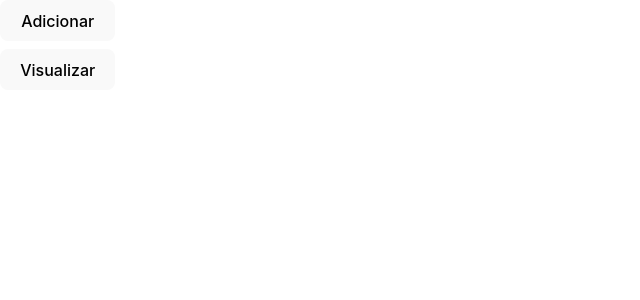
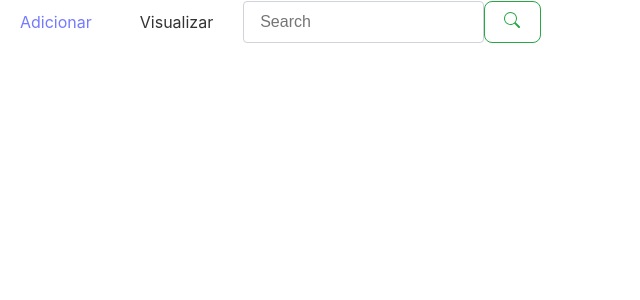
Before and after one commit to NicollasLuz/ContactManagement, a React (Vite) app: page / in a window 1280 px wide. Shown: the top 300 px of the page, without its empty margins (0-640 px from the left). Built offline with nearby package versions, Linux system fonts and the light colour scheme.

Commit message:
add Nav Bar

```diff
--- a/package.json
+++ b/package.json
@@ -10,6 +10,7 @@
     "preview": "vite preview"
   },
   "dependencies": {
+    "bootstrap": "^5.3.3",
     "contactmanager": "file:",
     "react": "^18.3.1",
     "react-dom": "^18.3.1"
--- a/src/App.css
+++ b/src/App.css
@@ -55,7 +55,6 @@
 
   .tab {
     display: flex;
-    flex-direction: column;
     gap: 0.5em;
 }
 
--- a/src/App.jsx
+++ b/src/App.jsx
@@ -1,14 +1,14 @@
 import './App.css';
 import addContactForm from './addContactForm';
-
+import Navbar from './NavBar'; // Import the Navbar component
 
 function App() {
-
   return (
     <>
+      <Navbar />
       {addContactForm(addContactForm)}
     </>
   )
 }
 
-export default App
+export default App;
--- /dev/null
+++ b/src/NavBar.jsx
@@ -0,0 +1,34 @@
+import './Navbar.css';
+import Tab from './Tab';
+
+function Navbar() {
+  return (
+    <div className="collapse navbar-collapse" id="navbarSupportedContent">
+      <Tab />
+    <form className="form-inline my-2 my-lg-0">
+      <input
+        className="form-control mr-sm-2"
+        type="search"
+        placeholder="Search"
+        aria-label="Search"
+      />
+      <button
+        className="btn btn-outline-success my-2 my-sm-0"
+        type="submit"
+      >
+        <svg xmlns="http://www.w3.org/2000/svg"
+        width="16"
+        height="16"
+        fill="currentColor"
+        className="bi bi-search"
+        viewBox="0 0 16 16"
+        >
+            <path d="M11.742 10.344a6.5 6.5 0 1 0-1.397 1.398h-.001q.044.06.098.115l3.85 3.85a1 1 0 0 0 1.415-1.414l-3.85-3.85a1 1 0 0 0-.115-.1zM12 6.5a5.5 5.5 0 1 1-11 0 5.5 5.5 0 0 1 11 0"/>
+        </svg>
+      </button>
+    </form>
+  </div>
+  );
+};
+
+export default Navbar;
--- /dev/null
+++ b/src/Navbar.css
@@ -0,0 +1,68 @@
+/* src/Navbar.css */
+
+  .dropdown-item {
+    display: block;
+    width: 100%;
+    padding: 10px 20px;
+    clear: both;
+    font-weight: 400;
+    color: #333;
+    text-align: inherit;
+    white-space: nowrap;
+    background-color: transparent;
+    border: 0;
+  }
+
+  .form-inline {
+    display: flex;
+    flex-flow: row wrap;
+    align-items: center;
+    margin-left: 20px;
+  }
+
+  .form-control {
+    padding: 0.5rem 1rem;
+    font-size: 1rem;
+    line-height: 1.5;
+    color: #495057;
+    background-color: #fff;
+    background-clip: padding-box;
+    border: 1px solid #ced4da;
+    border-radius: 0.25rem;
+    transition: border-color 0.15s ease-in-out, box-shadow 0.15s ease-in-out;
+  }
+
+  .form-control:focus {
+    color: #495057;
+    background-color:    #fff;
+    border-color: #80bdff;
+    outline: 0;
+    box-shadow: 0 0 0 0.2rem rgba(0, 123, 255, 0.25);
+  }
+
+  .btn-outline-success {
+    color: #28a745;
+    border-color: #28a745;
+    background-color: transparent;
+  }
+
+  .btn-outline-success:hover {
+    color: #fff;
+    background-color: #28a745;
+    border-color: #28a745;
+  }
+
+  .collapse.navbar-collapse {
+    display: flex;
+    display: flex;
+    flex-direction: row;
+    align-items: center;
+    justify-content: flex-start;
+  }
+
+  .form-inline {
+    display: flex;
+    flex-flow: row wrap;
+    align-items: center;
+    margin-left: 10px;
+  }
--- /dev/null
+++ b/src/Tab.jsx
@@ -0,0 +1,33 @@
+import './Navbar.css';
+
+function Tab() {
+  return (
+    <div className="tab">
+      <a className="dropdown-item" onClick={(e) => openOption(e, 'Add')} href="#">Adicionar</a>
+      <a className="dropdown-item" onClick={(e) => openOption(e, 'View')} href="#">Visualizar</a>
+    </div>
+  );
+}
+
+function openOption(evt, optionName) {
+          // Declare all variables
+          let i, tabcontent, tablinks;
+
+          // Get all elements with class="tabcontent" and hide them
+          tabcontent = document.getElementsByClassName("tabcontent");
+          for (i = 0; i < tabcontent.length; i++) {
+            tabcontent[i].style.display = "none";
+          }
+
+          // Get all elements with class="tablinks" and remove the class "active"
+          tablinks = document.getElementsByClassName("tablinks");
+          for (i = 0; i < tablinks.length; i++) {
+            tablinks[i].className = tablinks[i].className.replace(" active", "");
+          }
+
+          // Show the current tab, and add an "active" class to the link that opened the tab
+          document.getElementById(optionName).style.display = "block";
+          evt.currentTarget.className += " active";
+}
+
+export default Tab;
--- a/src/addContactForm.jsx
+++ b/src/addContactForm.jsx
@@ -28,36 +28,11 @@ function addContactForm({onAdd}){
         )
     }
 
-    const openOption = (evt, optionName) => {
-        // Declare all variables
-        let i, tabcontent, tablinks;
-
-        // Get all elements with class="tabcontent" and hide them
-        tabcontent = document.getElementsByClassName("tabcontent");
-        for (i = 0; i < tabcontent.length; i++) {
-          tabcontent[i].style.display = "none";
-        }
-
-        // Get all elements with class="tablinks" and remove the class "active"
-        tablinks = document.getElementsByClassName("tablinks");
-        for (i = 0; i < tablinks.length; i++) {
-          tablinks[i].className = tablinks[i].className.replace(" active", "");
-        }
-
-        // Show the current tab, and add an "active" class to the link that opened the tab
-        document.getElementById(optionName).style.display = "block";
-        evt.currentTarget.className += " active";
-      }
-
     return(
         <div className="wrapper">
-            <div className="tab">
-                <button className="tablinks" onClick={(e) => openOption(e, 'Add')}>Adicionar</button>
-                <button className="tablinks" onClick={(e) => openOption(e, 'View')}>Visualizar</button>
-            </div>
             <div className="card">
                 <div className="card2">
-                    <form onSubmit={handleSubmit} id="Add" class="tabcontent">
+                    <form onSubmit={handleSubmit} id="Add" className="tabcontent">
                         <div className="field">
                             <svg
                                 viewBox="0 0 16 16"
@@ -86,10 +61,10 @@ function addContactForm({onAdd}){
                         <br></br>
                         <div className="field">
                             <svg xmlns="http://www.w3.org/2000/svg"
-                                width="16" h
-                                eight="16"
+                                width="16"
+                                height="16"
                                 fill="currentColor"
-                                class="bi bi-telephone"
+                                className="input-icon"
                                 viewBox="0 0 16 16"
                             >
                                 <path d="M3.654 1.328a.678.678 0 0 0-1.015-.063L1.605 2.3c-.483.484-.661 1.169-.45 1.77a17.6 17.6 0 0 0 4.168 6.608 17.6 17.6 0 0 0 6.608 4.168c.601.211 1.286.033 1.77-.45l1.034-1.034a.678.678 0 0 0-.063-1.015l-2.307-1.794a.68.68 0 0 0-.58-.122l-2.19.547a1.75 1.75 0 0 1-1.657-.459L5.482 8.062a1.75 1.75 0 0 1-.46-1.657l.548-2.19a.68.68 0 0 0-.122-.58zM1.884.511a1.745 1.745 0 0 1 2.612.163L6.29 2.98c.329.423.445.974.315 1.494l-.547 2.19a.68.68 0 0 0 .178.643l2.457 2.457a.68.68 0 0 0 .644.178l2.189-.547a1.75 1.75 0 0 1 1.494.315l2.306 1.794c.829.645.905 1.87.163 2.611l-1.034 1.034c-.74.74-1.846 1.065-2.877.702a18.6 18.6 0 0 1-7.01-4.42 18.6 18.6 0 0 1-4.42-7.009c-.362-1.03-.037-2.137.703-2.877z"/>
@@ -132,8 +107,8 @@ function addContactForm({onAdd}){
                         <br></br>
                             <button className="button1">&nbsp;&nbsp;&nbsp;&nbsp;Adicionar&nbsp;&nbsp;&nbsp;&nbsp;</button>
             </form>
-            <div id="View" class="tabcontent">
-                <h1 class="tituloLista">Lista de contatos</h1>
+            <div id="View" className="tabcontent">
+                <h1 className="tituloLista">Lista de contatos</h1>
             </div>
         </div>
     </div>
```
Also changed, not shown: 1 other file (tests, documents, lock files or other folders).
